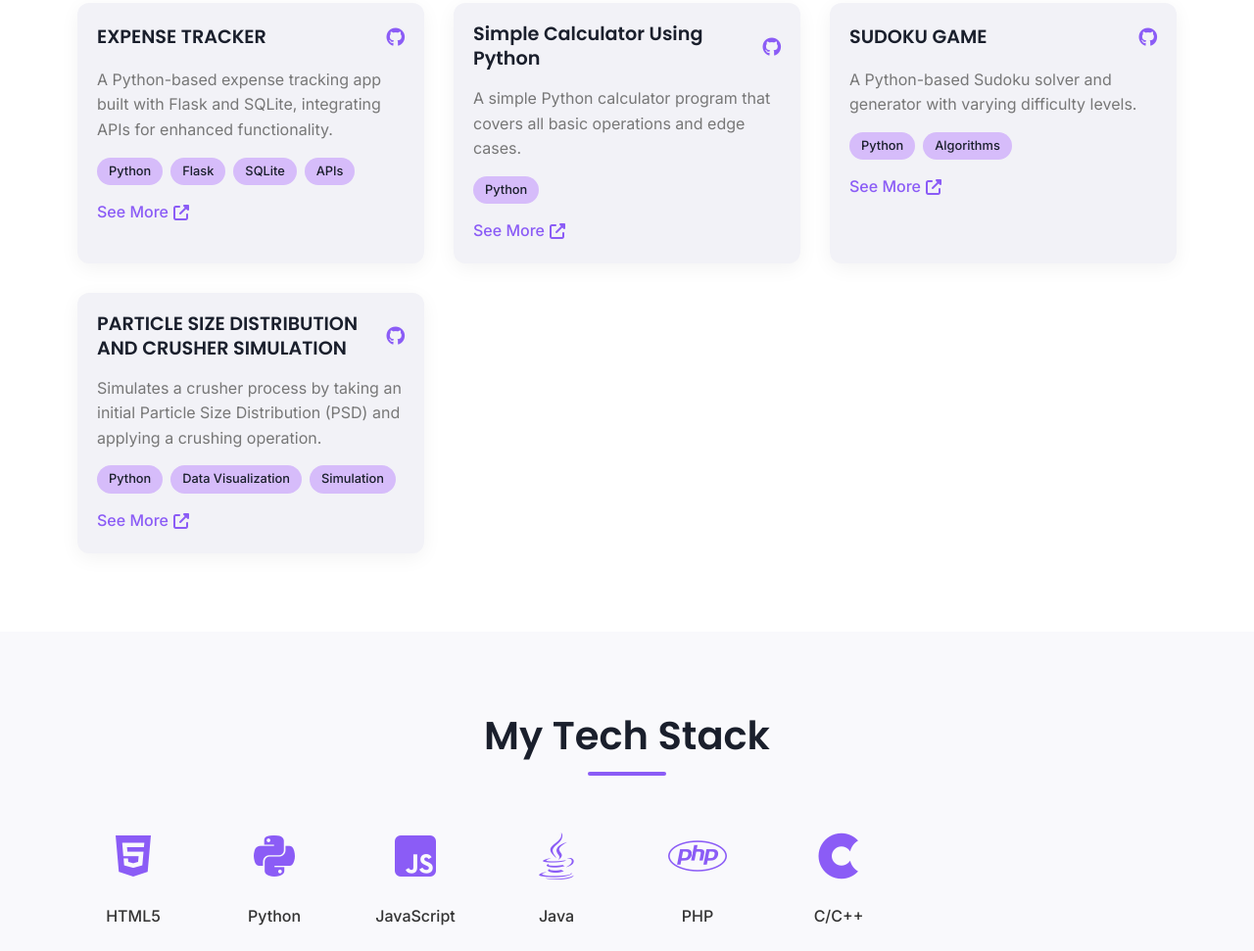
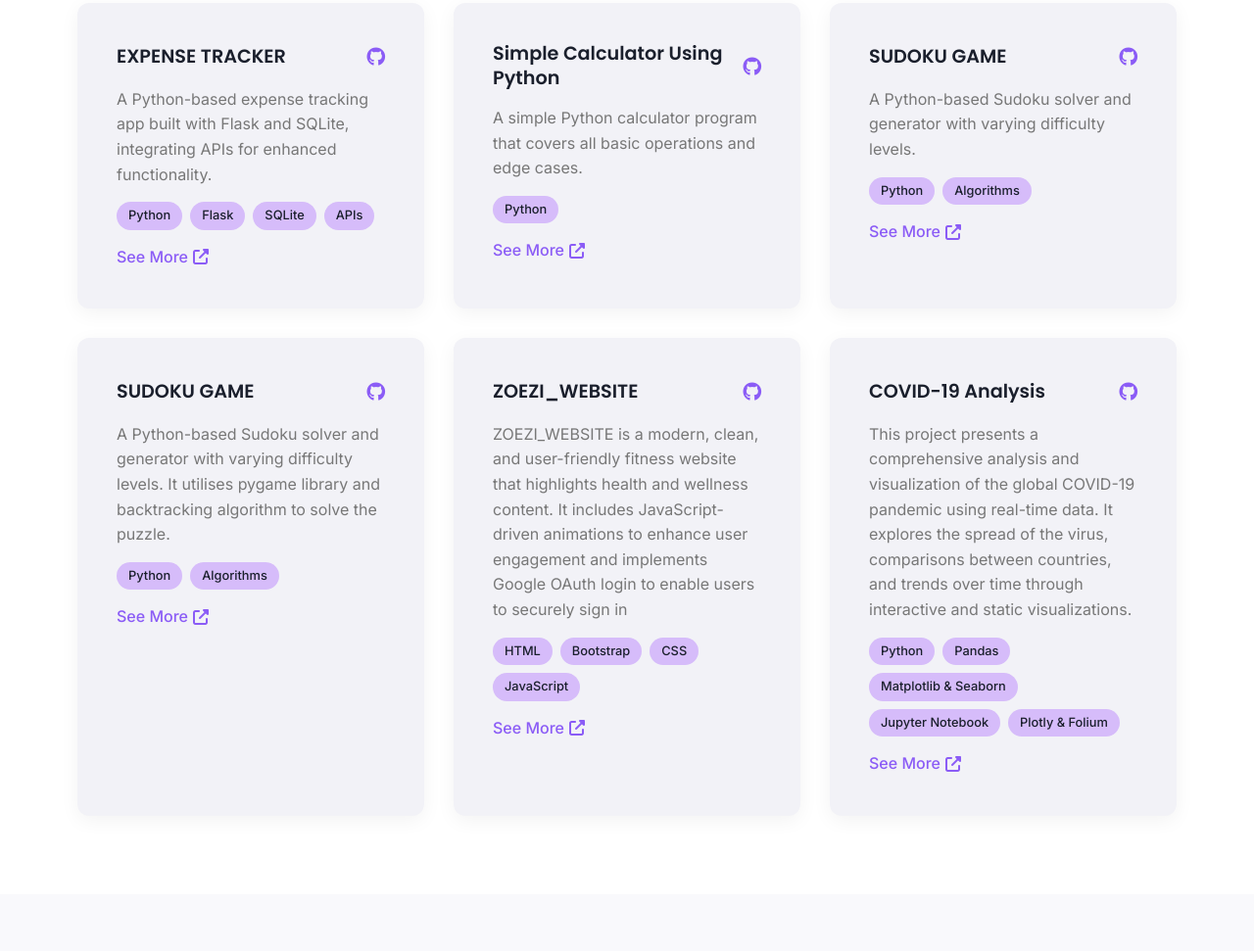
Before and after one commit to Ntinyari24/Portfolio-website, a plain HTML site: page index.html in a window 1280 px wide. Shown: the part 989-1960 px from the top of the page at 98% size. Drawn offline with Linux system fonts and the light colour scheme.

Commit message:
Updated Projects

```diff
--- a/index.html
+++ b/index.html
@@ -163,21 +163,67 @@
             </div>
           </div>
 
+
           <div class="project-card">
             <div class="project-content">
               <div class="project-header">
-                <h3 class="project-title">PARTICLE SIZE DISTRIBUTION AND CRUSHER SIMULATION</h3>
-                <a href="https://github.com/Ntinyari24/material-flow-simulation.git" target="_blank" class="github-link">
+                <h3 class="project-title">SUDOKU GAME</h3>
+                <a href="https://github.com/Ntinyari24/SUDOKU.git" target="_blank" class="github-link">
                   <i class="fab fa-github"></i>
                 </a>
               </div>
-              <p class="project-description">Simulates a crusher process by taking an initial Particle Size Distribution (PSD) and applying a crushing operation.</p>
+              <p class="project-description">A Python-based Sudoku solver and generator with varying difficulty levels. It utilises pygame library and backtracking algorithm to solve the puzzle.</p>
               <div class="project-tags">
                 <span class="tag">Python</span>
-                <span class="tag">Data Visualization</span>
-                <span class="tag">Simulation</span>
+                <span class="tag">Algorithms</span>
               </div>
-              <a href="https://github.com/Ntinyari24/material-flow-simulation.git" target="_blank" class="see-more">
+              <a href="https://github.com/Ntinyari24/SUDOKU.git" target="_blank" class="see-more">
+                <span>See More</span>
+                <i class="fas fa-external-link-alt"></i>
+              </a>
+            </div>
+          </div>
+
+          <div class="project-card">
+            <div class="project-content">
+              <div class="project-header">
+                <h3 class="project-title">ZOEZI_WEBSITE</h3>
+                <a href="https://github.com/Ntinyari24/ZOEZI_WEBSITE.git" target="_blank" class="github-link">
+                  <i class="fab fa-github"></i>
+                </a>
+              </div>
+              <p class="project-description">ZOEZI_WEBSITE is a modern, clean, and user-friendly fitness website that highlights health and wellness content. It includes JavaScript-driven animations to enhance user engagement and implements Google OAuth login to enable users to securely sign in</p>
+              <div class="project-tags">
+                <span class="tag">HTML</span>
+                <span class="tag">Bootstrap</span>
+                <span class="tag">CSS</span>
+                <span class="tag">JavaScript</span>
+              </div>
+              <a href="https://github.com/Ntinyari24/ZOEZI_WEBSITE.git" target="_blank" class="see-more">
+                <span>See More</span>
+                <i class="fas fa-external-link-alt"></i>
+              </a>
+            </div>
+          </div>
+
+
+          <div class="project-card">
+            <div class="project-content">
+              <div class="project-header">
+                <h3 class="project-title">COVID-19 Analysis</h3>
+                <a href="https://github.com/Ntinyari24/COVID-19-analysis.git" target="_blank" class="github-link">
+                  <i class="fab fa-github"></i>
+                </a>
+              </div>
+              <p class="project-description">This project presents a comprehensive analysis and visualization of the global COVID-19 pandemic using real-time data. It explores the spread of the virus, comparisons between countries, and trends over time through interactive and static visualizations.</p>
+              <div class="project-tags">
+                <span class="tag">Python</span>
+                <span class="tag">Pandas</span>
+                <span class="tag">Matplotlib & Seaborn</span>
+                <span class="tag">Jupyter Notebook</span>
+                <span class="tag">Plotly & Folium</span>
+              </div>
+              <a href="https://github.com/Ntinyari24/COVID-19-analysis.git" target="_blank" class="see-more">
                 <span>See More</span>
                 <i class="fas fa-external-link-alt"></i>
               </a>
@@ -186,6 +232,11 @@
         </div>
       </div>
     </section>
+
+
+
+
+
 
     <!-- Skills Section -->
     <section id="skills" class="skills">
@@ -301,7 +352,7 @@
               <h3 class="school-name">PLP ACADEMY - COHORT VII</h3>
               <div class="education-years">
                 <i class="far fa-calendar-alt"></i>
-                <span>March 2025 - Present</span>
+                <span>February 2025 - Present</span>
               </div>
               <p class="education-degree">Software Engineering Course</p>
               <div class="education-details">
@@ -330,7 +381,8 @@
               </div>
               <p class="education-degree">Python Fundamentals for Beginners</p>
               <div class="education-details">
-                <p>Focusing on core computer science principles, software development, data structures and Algorithms and practical problem-solving skills.</p>
+                <p>Completed a foundational course in Python programming, covering core concepts such as variables, data types, control structures (conditionals and loops), functions, basic data structures (lists, dictionaries, tuples), and error handling. Gained hands-on experience with file I/O, simple scripting, and problem-solving through small projects, establishing a strong base for further development in software and data-related fields.
+</p>
               </div>
             </div>
           </div>
--- a/mystyles.css
+++ b/mystyles.css
@@ -386,6 +386,7 @@ img {
 }
 
 .project-card {
+  padding: 20px;
   background-color: var(--light-color);
   border-radius: 12px;
   overflow: hidden;
```
